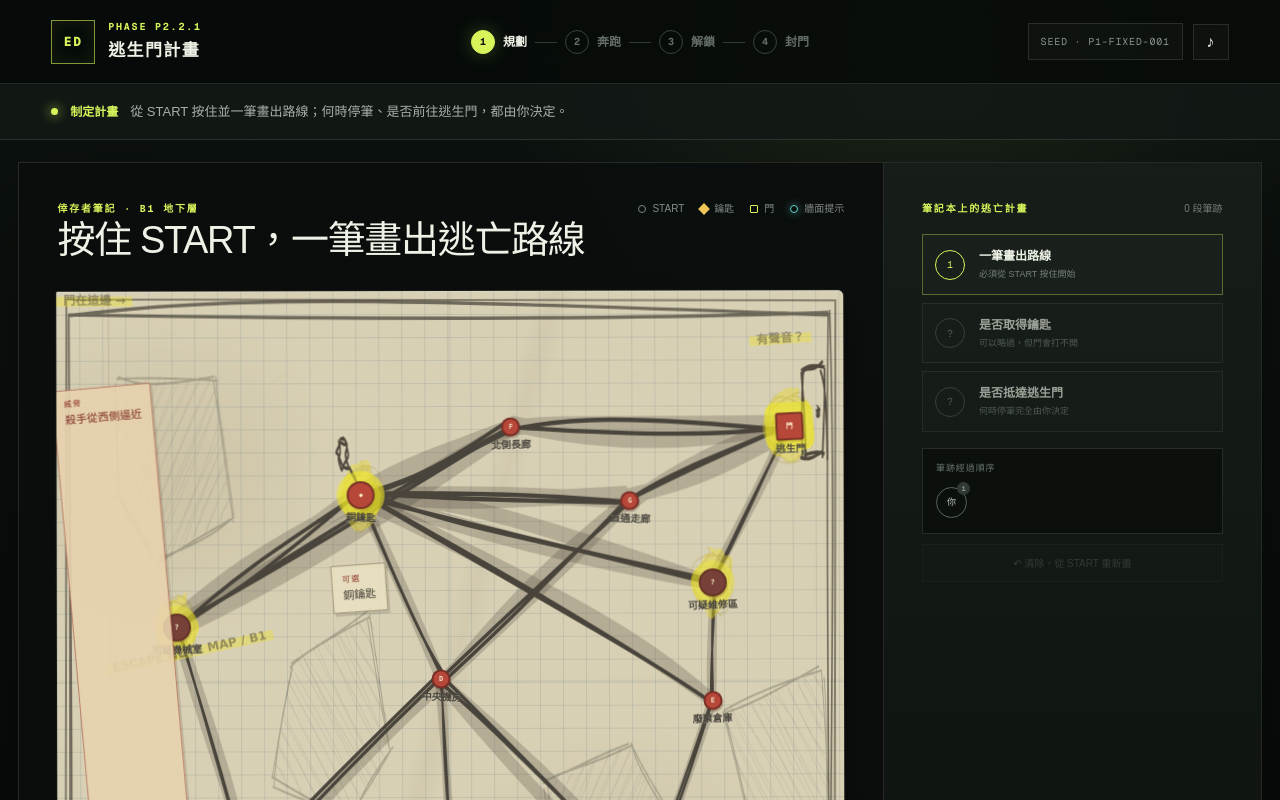
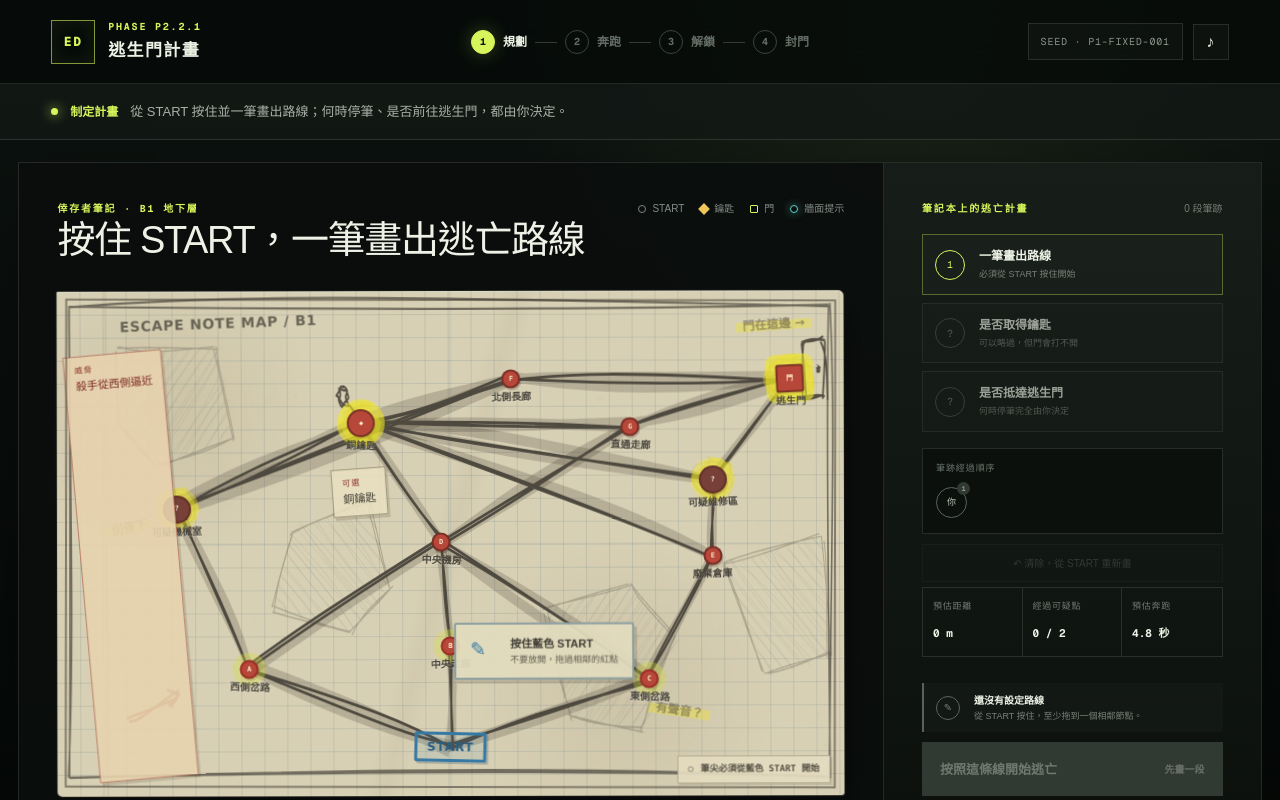
Before and after one commit to pony0278/escape-door-roguelite, a Next.js app: page / in a window 1280 px wide. Shown: the top 800 px of the page. Built offline with nearby package versions, Linux system fonts and the light colour scheme.

Commit message:
Calibrate rough notebook map styling

```diff
--- a/app/globals.css
+++ b/app/globals.css
@@ -4106,7 +4106,7 @@ button:focus-visible {
 .notebook-map::before,
 .notebook-map::after {
   position: absolute;
-  z-index: 1;
+  z-index: 8;
   inset: 8px;
   content: "";
   border: 2px solid rgba(61, 56, 47, 0.55);
@@ -4115,6 +4115,7 @@ button:focus-visible {
 }
 
 .notebook-map::after {
+  z-index: 1;
   inset: 0;
   border: 0;
   background:
@@ -4148,38 +4149,37 @@ button:focus-visible {
   z-index: 2;
 }
 
-.notebook-map .map-corridor {
-  opacity: 0.58;
-  stroke: #45423b;
-  stroke-width: 4.5;
-  stroke-linecap: round;
-}
-
-.notebook-map .map-corridor:nth-child(3n + 1) {
-  opacity: 0.4;
-  stroke-width: 6.5;
-}
-
-.notebook-map .drawn-route-shadow {
-  opacity: 0.3;
-  stroke: #4c352f;
-  stroke-width: 10;
-}
-
-.notebook-map .drawn-route {
-  stroke: #a9362d;
-  stroke-width: 5.5;
-  stroke-dasharray: none;
-  filter: drop-shadow(1px 1px 0 rgba(82, 31, 27, 0.34));
-  animation: none;
-}
-
-.notebook-map .drawn-route-live {
-  opacity: 0.68;
-  stroke: #a9362d;
-  stroke-width: 3.5;
-  stroke-dasharray: 8 7;
-  stroke-linecap: round;
+.notebook-paper-canvas,
+.notebook-route-canvas {
+  position: absolute;
+  inset: 0;
+  display: block;
+  width: 100%;
+  height: 100%;
+  pointer-events: none;
+}
+
+.notebook-paper-canvas {
+  z-index: 1;
+  opacity: 0.95;
+  mix-blend-mode: multiply;
+}
+
+.notebook-route-canvas {
+  z-index: 3;
+  filter: drop-shadow(1px 1px 0 rgba(82, 31, 27, 0.22));
+  mix-blend-mode: multiply;
+}
+
+.notebook-map.is-drawing .notebook-route-canvas {
+  filter:
+    drop-shadow(1px 1px 0 rgba(82, 31, 27, 0.22))
+    saturate(1.08);
+}
+
+.notebook-map .route-map > g {
+  opacity: 0.97;
+  mix-blend-mode: multiply;
 }
 
 .notebook-map .map-point {
@@ -4364,18 +4364,29 @@ button:focus-visible {
 }
 
 .notebook-scribbles span:nth-child(1) {
+  top: 5%;
+  left: 8%;
+  padding: 0;
+  background: none;
+  color: rgba(51, 47, 40, 0.67);
+  font-size: 14px;
+  letter-spacing: 0.05em;
+  transform: rotate(-2deg);
+}
+
+.notebook-scribbles span:nth-child(2) {
   top: 45%;
   left: 6%;
   transform: rotate(-12deg);
 }
 
-.notebook-scribbles span:nth-child(2) {
+.notebook-scribbles span:nth-child(3) {
   right: 17%;
   bottom: 15%;
   transform: rotate(8deg);
 }
 
-.notebook-scribbles span:nth-child(3) {
+.notebook-scribbles span:nth-child(4) {
   top: 5%;
   right: 4%;
   transform: rotate(-4deg);
@@ -4456,9 +4467,15 @@ button:focus-visible {
     height: 28px;
   }
 
-  .notebook-scribbles span:nth-child(1),
-  .notebook-scribbles span:nth-child(2) {
+  .notebook-scribbles span:nth-child(2),
+  .notebook-scribbles span:nth-child(3) {
     display: none;
+  }
+
+  .notebook-scribbles span:nth-child(1) {
+    top: 4%;
+    left: 5%;
+    font-size: 11px;
   }
 
   .notebook-map .draw-hint {
```
